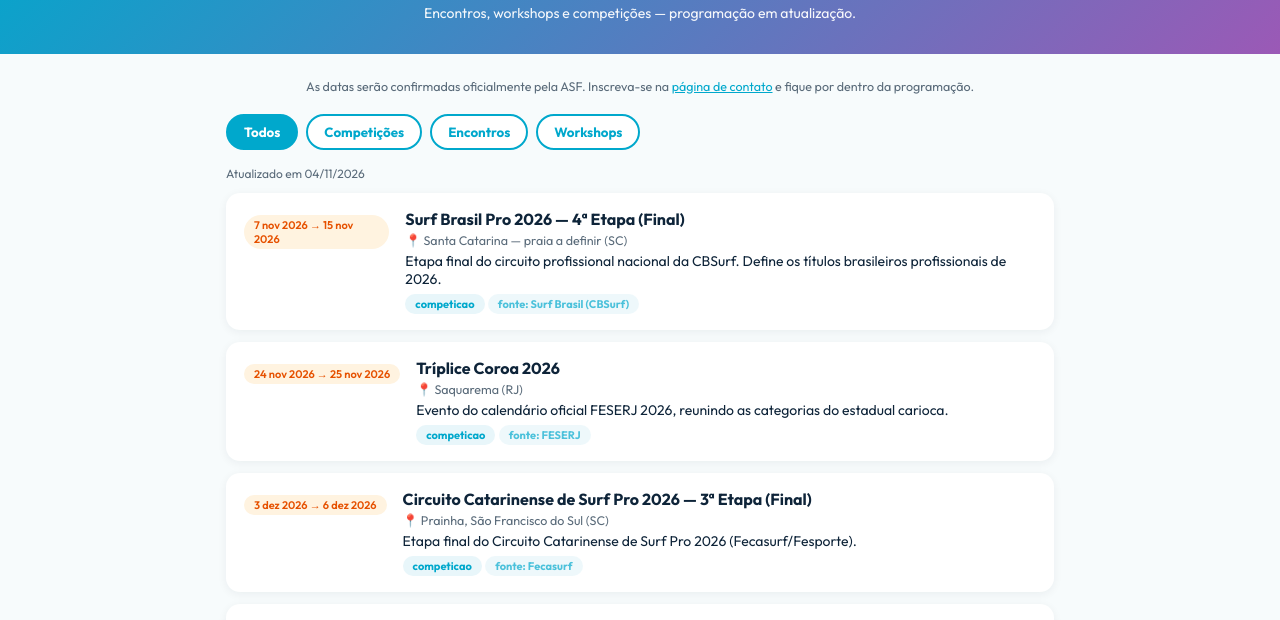
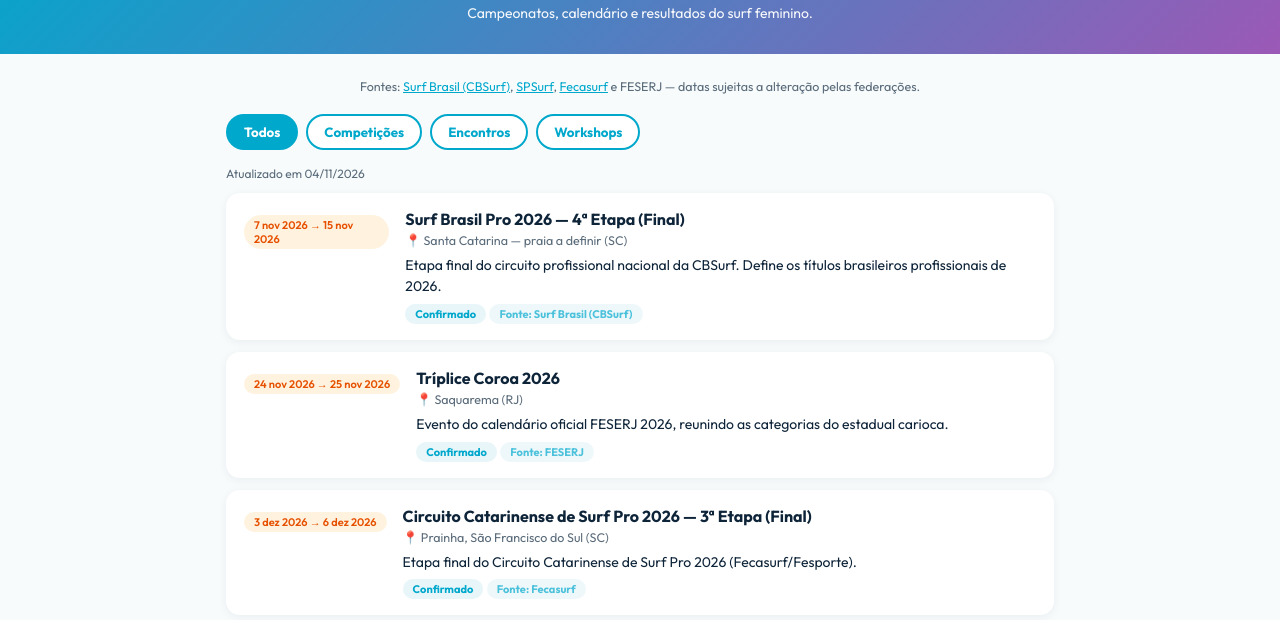
Before and after one commit to acarolmourad-commits/asf-eventos, a plain HTML site: page index.html in a window 1280 px wide. Shown: the part 180-800 px from the top of the page. Drawn offline with Linux system fonts and the light colour scheme.

Commit message:
Update events app with competition sources and history section

```diff
--- a/index.html
+++ b/index.html
@@ -64,24 +64,24 @@ footer{text-align:center;font-size:12.5px;color:var(--gray);padding:24px;border-
 <header>
 <div class="tag">ASF · Eventos</div>
 <h1>Calendário do surf feminino</h1>
-<p>Encontros, workshops e competições — programação em atualização.</p>
+<p>Campeonatos, calendário e resultados do surf feminino.</p>
 </header>
 <main class="wrap">
-<p class="muted" style="text-align:center;margin-bottom:20px">As datas serão confirmadas oficialmente pela ASF. Inscreva-se na <a href="https://acarolmourad-commits.github.io/asf-app/contato.html" style="color:var(--primary)">página de contato</a> e fique por dentro da programação.</p>
+<p class="muted" style="text-align:center;margin-bottom:20px">Fontes: <a href="https://www.surfbrasil.org.br/" target="_blank" rel="noopener" style="color:var(--primary)">Surf Brasil (CBSurf)</a>, <a href="https://www.instagram.com/spsurfoficial/" target="_blank" rel="noopener" style="color:var(--primary)">SPSurf</a>, <a href="https://www.fecasurf.com.br/" target="_blank" rel="noopener" style="color:var(--primary)">Fecasurf</a> e FESERJ — datas sujeitas a alteração pelas federações.</p>
 <div class="filtros">
 <button class="on" data-f="todos">Todos</button>
 <button data-f="competicao">Competições</button>
 <button data-f="encontro">Encontros</button>
 <button data-f="workshop">Workshops</button>
 </div>
-<div id="lista"></div>
+<div id="lista"></div>\n<details id="historico" style="margin-top:24px;background:#fff;border:1px solid #E5EEF2;border-radius:14px;padding:14px 16px;"><summary style="font-weight:800;color:var(--dark);cursor:pointer;">📁 Histórico (17 eventos encerrados)</summary><p class="muted" style="margin-top:10px;line-height:1.5">Arquivo de eventos encerrados. Os registros históricos permanecem organizados nesta seção.</p></details>
 <p class="muted" style="margin-top:16px">Datas sujeitas a confirmação pelas organizadoras. Quer divulgar um evento? Fale com a ASF pela <a href="https://acarolmourad-commits.github.io/asf-app/contato.html" style="color:var(--primary)">página de contato</a>.</p>
 </main>
 <footer>🌊 ASF — Associação Surf Feminino · <a href="https://acarolmourad-commits.github.io/asf-app/" style="color:var(--primary)">App principal</a> · <a href="https://acarolmourad-commits.github.io/asf-previsao/" style="color:var(--primary)">Previsão do mar</a></footer>
 <script>
 let eventos=[];
 const lista=document.getElementById('lista');
-function render(f){lista.innerHTML='';eventos.filter(e=>f==='todos'||e.tipo===f).forEach(e=>{lista.insertAdjacentHTML('beforeend',`<div class="card"><span class="date-badge">${e.data||'Data a confirmar'}</span><div><h2>${e.t}</h2><div class="muted">📍 ${e.local}</div><p style="font-size:14px;margin-top:4px">${e.desc}</p><span class="badge">${e.tipo}</span>${e.fonte?` <span class="badge" style="opacity:.7">fonte: ${e.fonte}</span>`:''}</div></div>`);});if(!lista.children.length)lista.innerHTML='<p class="muted">Nenhum evento nesta categoria no momento.</p>';}
+function render(f){lista.innerHTML='';eventos.filter(e=>f==='todos'||e.tipo===f).forEach(e=>{const status=e.status||'Programação';lista.insertAdjacentHTML('beforeend',`<article class="card"><span class="date-badge">${e.data||'Data a confirmar'}</span><div><h2>${e.t}</h2><div class="muted">📍 ${e.local}</div><p style="font-size:14px;line-height:1.55;margin-top:7px">${e.desc}</p><span class="badge">${status}</span>${e.fonte?` <span class="badge" style="opacity:.7">Fonte: ${e.fonte}</span>`:''}</div></article>`);});if(!lista.children.length)lista.innerHTML='<p class="muted">Nenhum evento nesta categoria no momento.</p>';}
 fetch('eventos.json').then(r=>{if(!r.ok)throw 0;return r.json()}).then(d=>{eventos=d.eventos||[];if(d.atualizado_em)lista.insertAdjacentHTML('beforebegin',`<p class="muted" style="font-size:12px">Atualizado em ${d.atualizado_em}</p>`);render('todos');}).catch(()=>{lista.innerHTML='<p class="muted">Não foi possível carregar os eventos no momento.</p>';});
 document.querySelectorAll('.filtros button').forEach(b=>b.onclick=()=>{document.querySelectorAll('.filtros button').forEach(x=>x.classList.remove('on'));b.classList.add('on');render(b.dataset.f);});
 </script>
```
